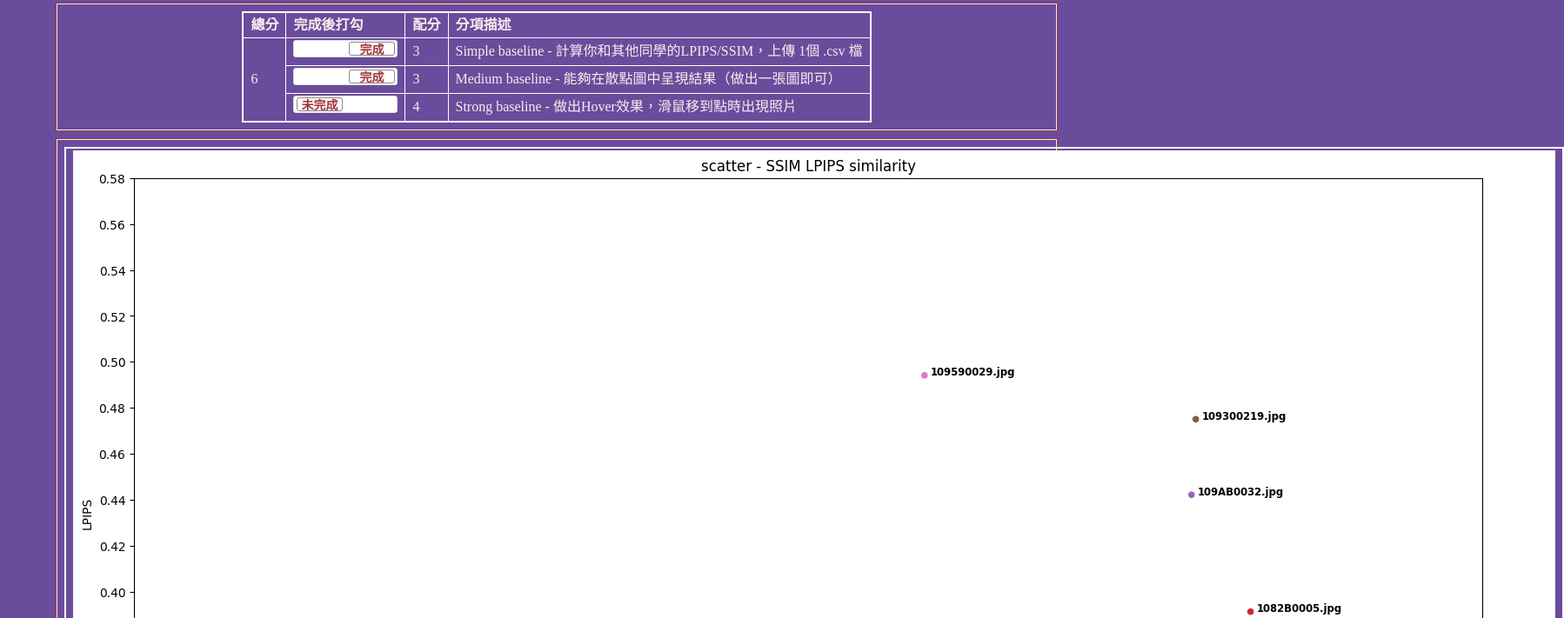
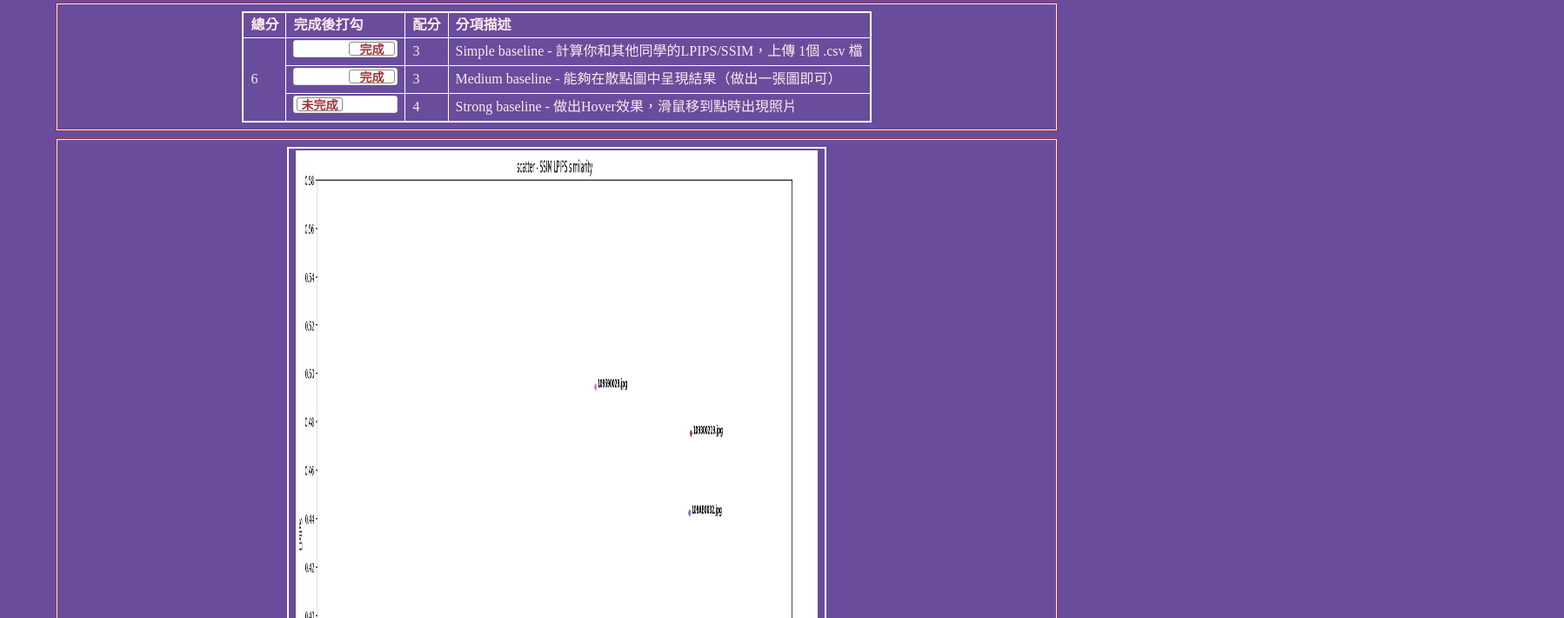
Before and after one commit to kairaun/ct2024s, a plain HTML site: page hw06/index.html in a window 1280 px wide. Shown: the part 241-952 px from the top of the page at 87% size, 1798 px wide, since content can reach past the window. Drawn offline with nearby package versions, Linux system fonts and the light colour scheme.

Commit message:
Update index.html

```diff
--- a/hw06/index.html
+++ b/hw06/index.html
@@ -225,7 +225,7 @@
        <table>
         <tr>
           <td>
-            <img src="src/compare_plot/wu.png">
+            <img src="src/compare_plot/wu.png" width="600" height="900">
           </td>
         </tr>
       </table>
```
